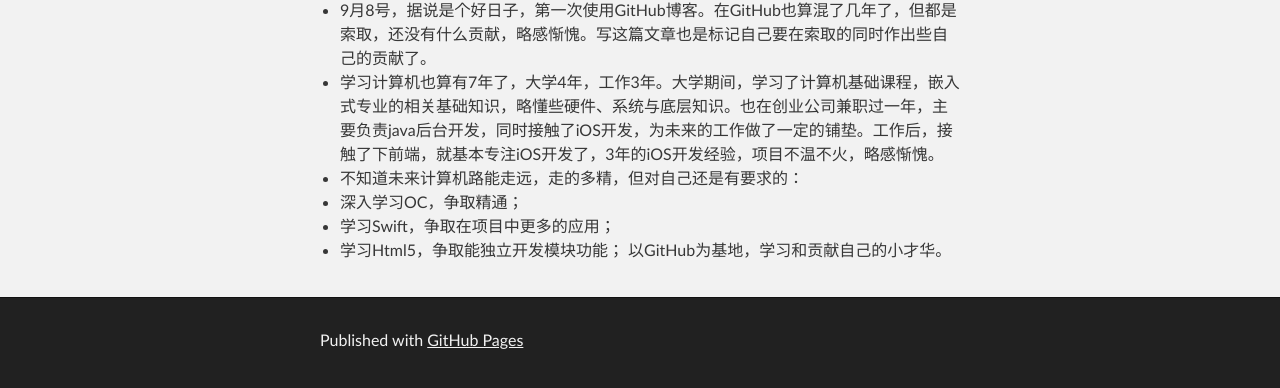
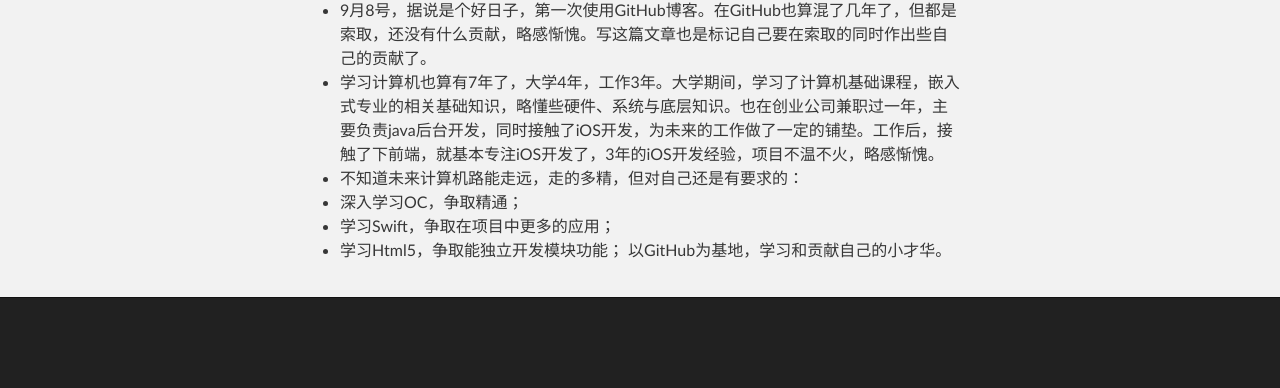
Before and after one commit to kexin09b4/kexin09b4.github.io, a plain HTML site: page index.html in a window 1280 px wide. Shown: the part 326-714 px from the top of the page. Drawn offline with Linux system fonts and the light colour scheme.

Commit message:
删除footer

```diff
--- a/index.html
+++ b/index.html
@@ -42,12 +42,6 @@
       </section>
     </div>
 
-    <!-- FOOTER  -->
-    <div id="footer_wrap" class="outer">
-      <footer class="inner">
-        <p>Published with <a href="https://pages.github.com">GitHub Pages</a></p>
-      </footer>
-    </div>
 
 
 
```
Also changed, not shown: 1 other file.
